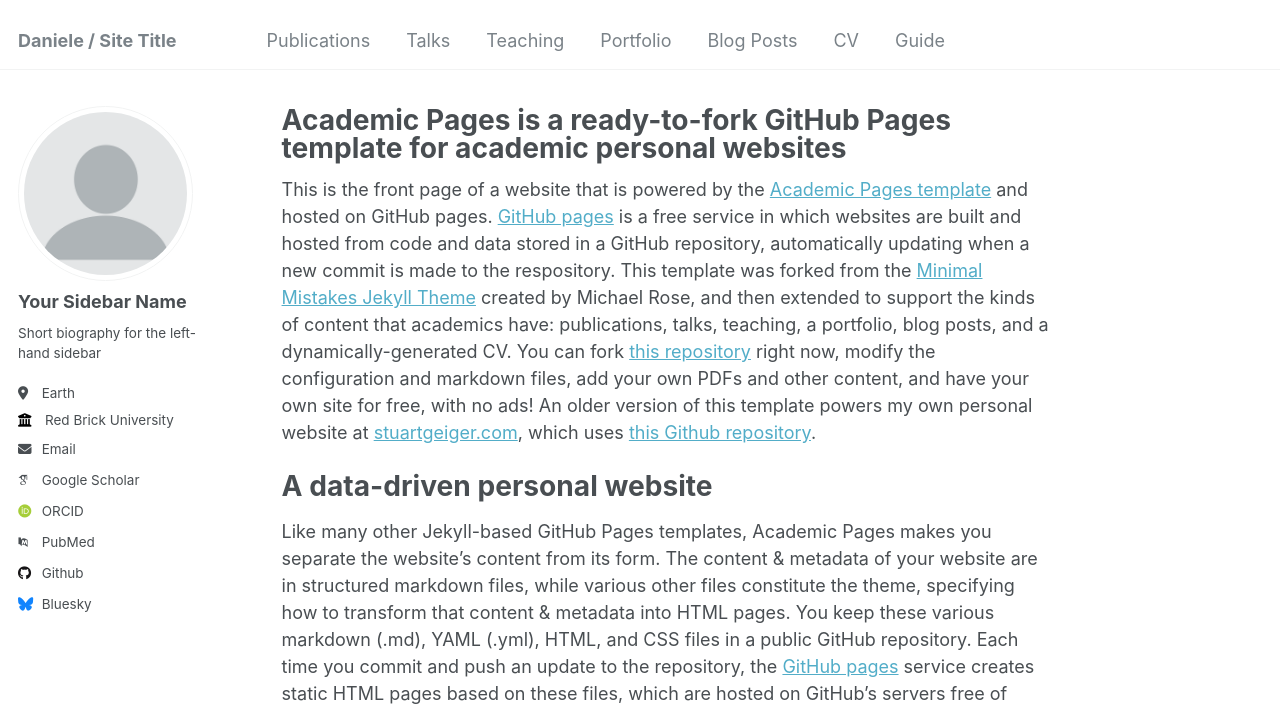
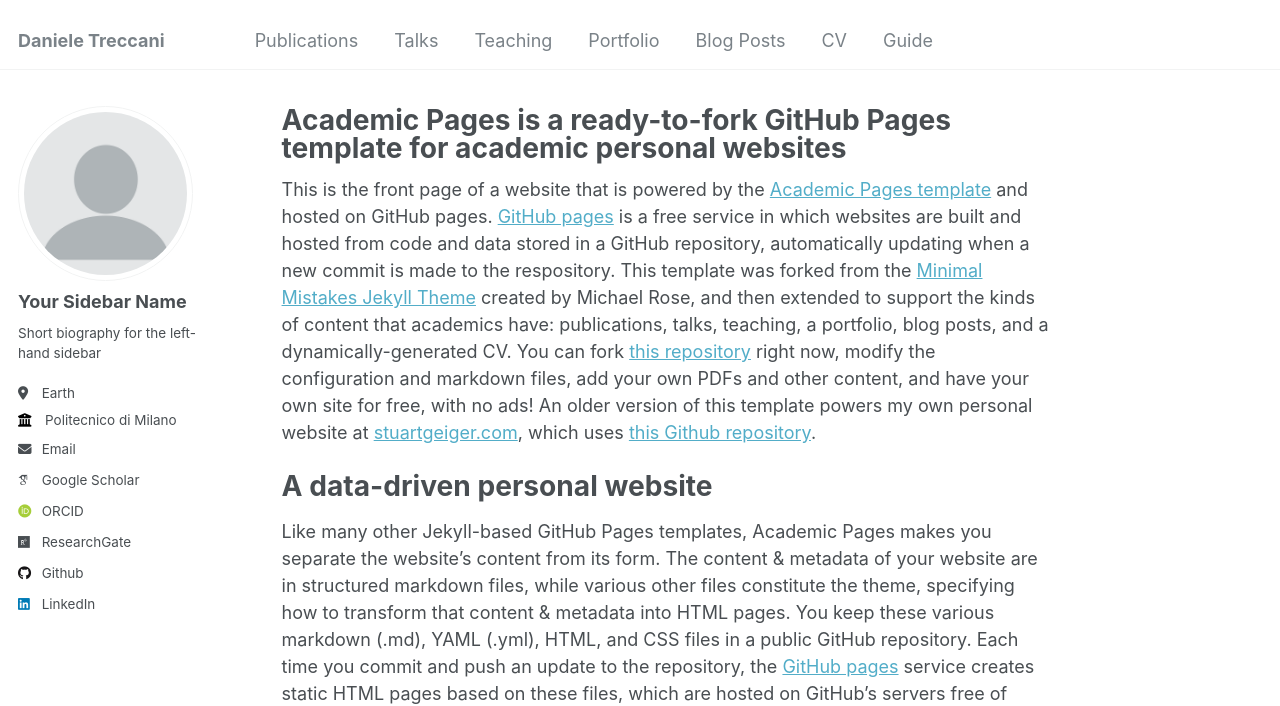
Before and after one commit to DanTRK/DanTRK.github.io, a Jekyll site: the page built from _pages/about.md, in a window 1280 px wide. Shown: the top 706 px of the page. Built offline with Jekyll 4.4.1, drawn with Linux system fonts in a browser that asks for light colours; some web fonts are replaced.

Commit message:
Update _config.yml

```diff
--- a/_config.yml
+++ b/_config.yml
@@ -8,7 +8,7 @@
 
 # Basic Site Settings
 locale                   : "en-US"
-title                    : "Daniele / Site Title"
+title                    : "Daniele Treccani"
 title_separator          : "-"
 name                     : &name "Daniele"
 description              : &description "personal description"
@@ -26,18 +26,18 @@ author:
   pronouns         : # example: "she/her"
   bio              : "Short biography for the left-hand sidebar"
   location         : "Earth"
-  employer         : "Red Brick University"
+  employer         : "Politecnico di Milano"
   uri              : # URL
-  email            : "none@example.org"
+  email            : "daniele.treccani@polimi.it"
 
   # Academic websites
   arxiv            : # URL - Update with the correct link to your profile
-  googlescholar    : "https://scholar.google.com/citations?user=PS_CX0AAAAAJ"
+  googlescholar    : "https://scholar.google.it/citations?user=Px_-8R8AAAAJ"
   impactstory      : # URL
-  orcid            : "http://orcid.org/yourorcidurl"
+  orcid            : "https://orcid.org/0000-0003-1750-2587"
   semantic         : # URL
-  pubmed           : "https://www.ncbi.nlm.nih.gov/pubmed/?term=john+snow"
-  researchgate     : # URL
+  pubmed           : #
+  researchgate     : "https://www.researchgate.net/profile/Daniele-Treccani"
 
   # Repositories and software development
   bitbucket        : # Username - Update with your username on the site
@@ -48,7 +48,7 @@ author:
   stackoverflow    : # User number or user number and name (i.e., use "1" or "1/jeff-atwood")
 
   # Social media
-  bluesky          : "bsky.app" # Replace this with you Bluesky username
+  bluesky          : #"bsky.app" # Replace this with you Bluesky username
   facebook         : # Username
   flickr           : # Username
   foursquare       : # Username
@@ -57,7 +57,7 @@ author:
   keybase          : # Username
   instagram        : # Username
   lastfm           : # Username
-  linkedin         : # Username
+  linkedin         : "daniele-treccani-029a49179"
   mastodon         : # URL
   medium           : # URL
   pinterest        : # Username
```
